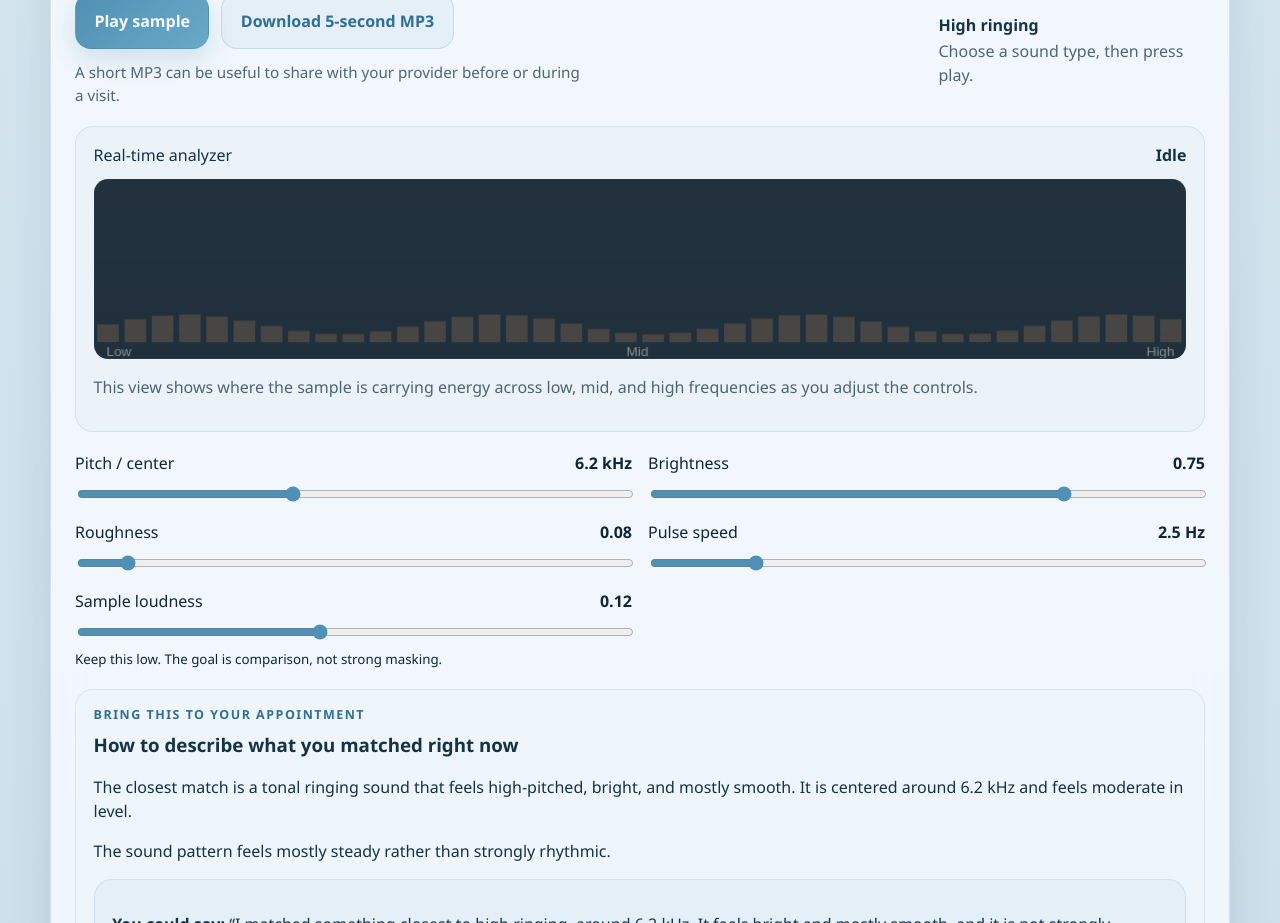
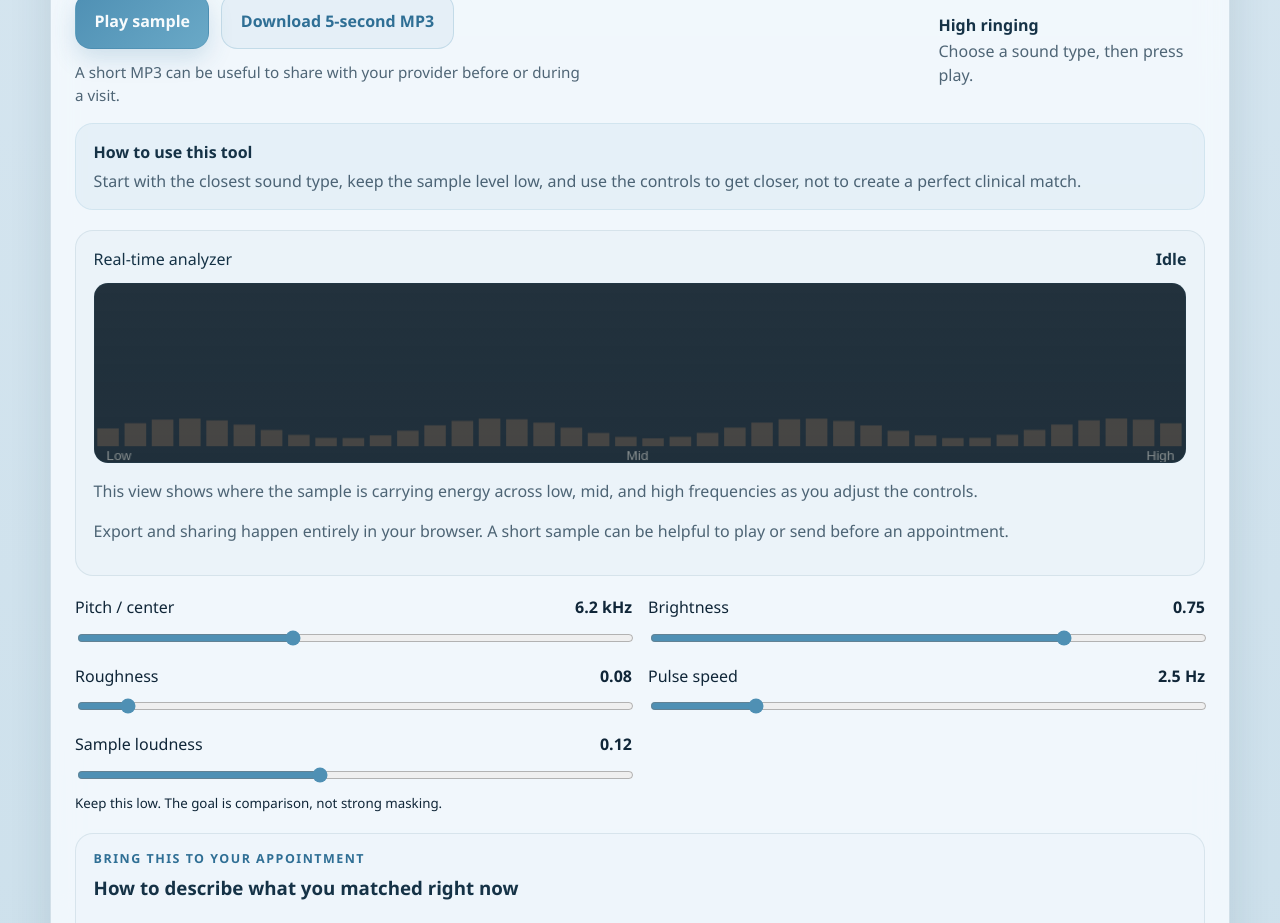
Before and after one commit to wiseguy16/TinnitusGuide, a React (Vite) app: page / in a window 1280 px wide. Shown: the part 2560-3483 px from the top of the page. Built offline with nearby package versions, Linux system fonts and the light colour scheme.

Commit message:
Polish TinnitusGuide helper copy

```diff
--- a/index.html
+++ b/index.html
@@ -3,12 +3,15 @@
   <head>
     <meta charset="UTF-8" />
     <meta name="viewport" content="width=device-width, initial-scale=1.0" />
+    <meta
+      name="description"
+      content="TinnitusGuide is a browser-based education and sound-description companion that helps people describe ringing, hiss, buzz, hum, and pulse before appointments."
+    />
     <title>TinnitusGuide</title>
   </head>
   <body>
     <div id="root">
-      TinnitusGuide is loading...
-      Preparing the education site and sound exploration tools in your browser.
+      TinnitusGuide is loading. Preparing the education site and sound explorer in your browser.
     </div>
     <script type="module" src="/src/main.jsx"></script>
   </body>
--- a/src/components/SoundExplorer.jsx
+++ b/src/components/SoundExplorer.jsx
@@ -460,6 +460,14 @@ export default function SoundExplorer() {
         </div>
       </div>
 
+      <div className="explorer-tip-card">
+        <strong>How to use this tool</strong>
+        <p>
+          Start with the closest sound type, keep the sample level low, and use
+          the controls to get closer, not to create a perfect clinical match.
+        </p>
+      </div>
+
       <div className="waveform-panel">
         <div className="field-row">
           <span>Real-time analyzer</span>
@@ -475,6 +483,10 @@ export default function SoundExplorer() {
         <p className="muted-text">
           This view shows where the sample is carrying energy across low, mid,
           and high frequencies as you adjust the controls.
+        </p>
+        <p className="muted-text">
+          Export and sharing happen entirely in your browser. A short sample can
+          be helpful to play or send before an appointment.
         </p>
       </div>
 
--- a/src/styles.css
+++ b/src/styles.css
@@ -419,6 +419,24 @@ input[type="range"] {
   color: var(--soft-ink);
 }
 
+.explorer-tip-card {
+  margin-top: 1rem;
+  padding: 1rem 1.1rem;
+  border-radius: 18px;
+  background: rgba(79, 144, 180, 0.07);
+  border: 1px solid rgba(79, 144, 180, 0.12);
+}
+
+.explorer-tip-card strong,
+.explorer-tip-card p {
+  margin: 0;
+}
+
+.explorer-tip-card p {
+  margin-top: 0.35rem;
+  color: var(--soft-ink);
+}
+
 .explorer-grid {
   display: grid;
   grid-template-columns: repeat(2, minmax(0, 1fr));
```
